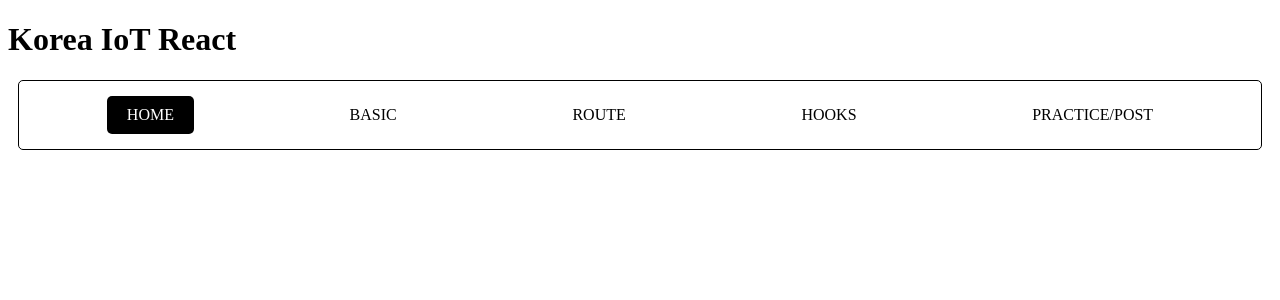
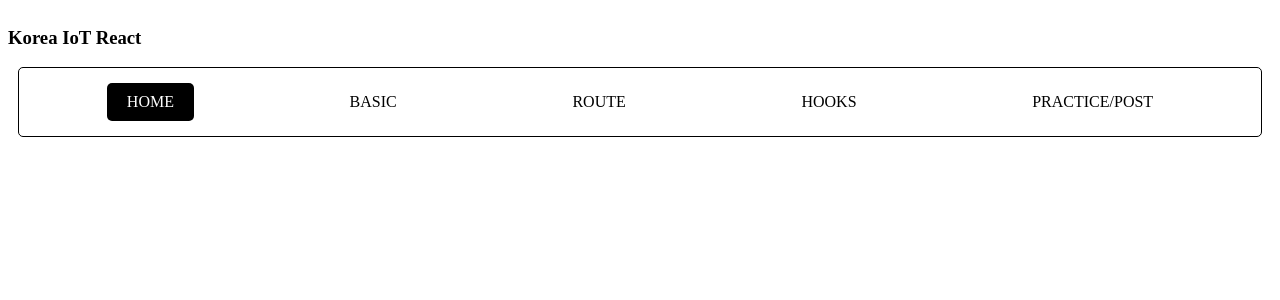
Before and after one commit to devgiants75/k_iot_frontend, a React (Vite) app in the folder f-iot-react/: page / in a window 1280 px wide. Shown: the top 300 px of the page. Built offline with nearby package versions, Linux system fonts and the light colour scheme.

Commit message:
20251104 React Hooks toggleSection

```diff
--- a/f-iot-react/src/App.css
+++ b/f-iot-react/src/App.css
@@ -0,0 +1,8 @@
+html, body, #root {
+  height: 100%;
+  overflow: auto;
+}
+
+::-webkit-scrollbar {
+  display: none;
+}
--- a/f-iot-react/src/App.tsx
+++ b/f-iot-react/src/App.tsx
@@ -7,13 +7,14 @@ import Hooks from '@/pages/c_hooks';
 import Navibar from './components/Navibar';
 import PostList from './_practices/a_basic/PostList';
 import PostDetail from './components/PostDetail';
+import { useEffect } from 'react';
 // 파일명 없으면 무조건! 해당 파일의 index 라는 이름의 파일을 가져옴
 
 function App() {
   return (
     <>
       {/* 경로와 상관없이 렌더링 */}
-      <h1>Korea IoT React</h1>
+      <h3>Korea IoT React</h3>
       <Navibar />
 
       {/* Routes 태그: Route를 감싸는 컴포넌트 */}
--- /dev/null
+++ b/f-iot-react/src/components/ToggleSection.tsx
@@ -0,0 +1,35 @@
+import { useState, type CSSProperties } from "react";
+
+interface ToggleSectionProps {
+  title: string;
+  children: React.ReactNode;
+}
+
+function ToggleSection({ title, children }: ToggleSectionProps) {
+  const [isOpen, setIsOpen] = useState<boolean>(false);
+
+  const h4Style = {
+    backgroundColor: "black",
+    color: "orange",
+    cursor: "pointer",
+  };
+
+  const toggleSectionStyle: CSSProperties = {
+    margin: '10px auto',
+    padding: '10px',
+    height: '70vh',
+    backgroundColor: '#f4f4f4',
+    overflowY: "auto"
+  };
+
+  return (
+    <div>
+      <h4 style={h4Style} onClick={() => setIsOpen(!isOpen)}>
+        {isOpen ? "▼" : "▶"} {title}
+      </h4>
+      {isOpen && <div style={toggleSectionStyle}>{children}</div>}
+    </div>
+  );
+}
+
+export default ToggleSection;
--- a/f-iot-react/src/pages/c_hooks/index.tsx
+++ b/f-iot-react/src/pages/c_hooks/index.tsx
@@ -1,49 +1,50 @@
-import React from 'react'
-import State01 from './a_useState/State01'
-import State02 from './a_useState/State02'
-import State03 from './a_useState/State03'
-import State04 from './a_useState/State04'
-import State05 from './a_useState/State05'
-import State06 from './a_useState/State06'
-import Ref01 from './b_useRef/Ref01'
-import Ref02 from './b_useRef/Ref02'
-import Ref_Practice01 from './b_useRef/Practice01'
-import Ref_Practice02 from './b_useRef/Practice02'
-import Effect01 from './c_useEffect/Effect01'
-import Effect02 from './c_useEffect/Effect02'
-import Effect_Practice01 from './c_useEffect/Practice01'
+import React from "react";
+import ToggleSection from "@/components/ToggleSection";
 
-const h2Style = {
-  backgroundColor: 'black',
-  color: 'orange'
-}
+import State01 from "./a_useState/State01";
+import State02 from "./a_useState/State02";
+import State03 from "./a_useState/State03";
+import State04 from "./a_useState/State04";
+import State05 from "./a_useState/State05";
+import State06 from "./a_useState/State06";
+import Ref01 from "./b_useRef/Ref01";
+import Ref02 from "./b_useRef/Ref02";
+import Ref_Practice01 from "./b_useRef/Practice01";
+import Ref_Practice02 from "./b_useRef/Practice02";
+import Effect01 from "./c_useEffect/Effect01";
+import Effect02 from "./c_useEffect/Effect02";
+import Effect_Practice01 from "./c_useEffect/Practice01";
 
 function Index() {
   return (
     <div>
-      <h1 style={{ backgroundColor: 'black', color: 'white' }}>
+      <h1 style={{ backgroundColor: "black", color: "white" }}>
         === 리액트 Hooks ===
       </h1>
-      <h2 style={h2Style}>3. 리액트 Hooks - useEffect</h2>
+
+      <ToggleSection title="3. 리액트 Hooks - useEffect">
         <Effect01 /> <hr />
         <Effect02 /> <hr />
         <Effect_Practice01 />
+      </ToggleSection>
 
-      <h2 style={h2Style}>2. 리액트 Hooks - useRef</h2>
+      <ToggleSection title="2. 리액트 Hooks - useRef">
         <Ref01 /> <hr />
         <Ref02 /> <hr />
         <Ref_Practice01 /> <hr />
         <Ref_Practice02 /> <hr />
+      </ToggleSection>
 
-      <h2 style={h2Style}>1. 리액트 Hooks - useState</h2>
+      <ToggleSection title="1. 리액트 Hooks - useState">
         <State01 /> <hr />
         <State02 /> <hr />
         <State03 /> <hr />
         <State04 /> <hr />
         <State05 /> <hr />
         <State06 /> <hr />
+      </ToggleSection>
     </div>
-  )
+  );
 }
 
-export default Index
+export default Index;
```
Lines whose indentation alone changed are shown as unchanged.
